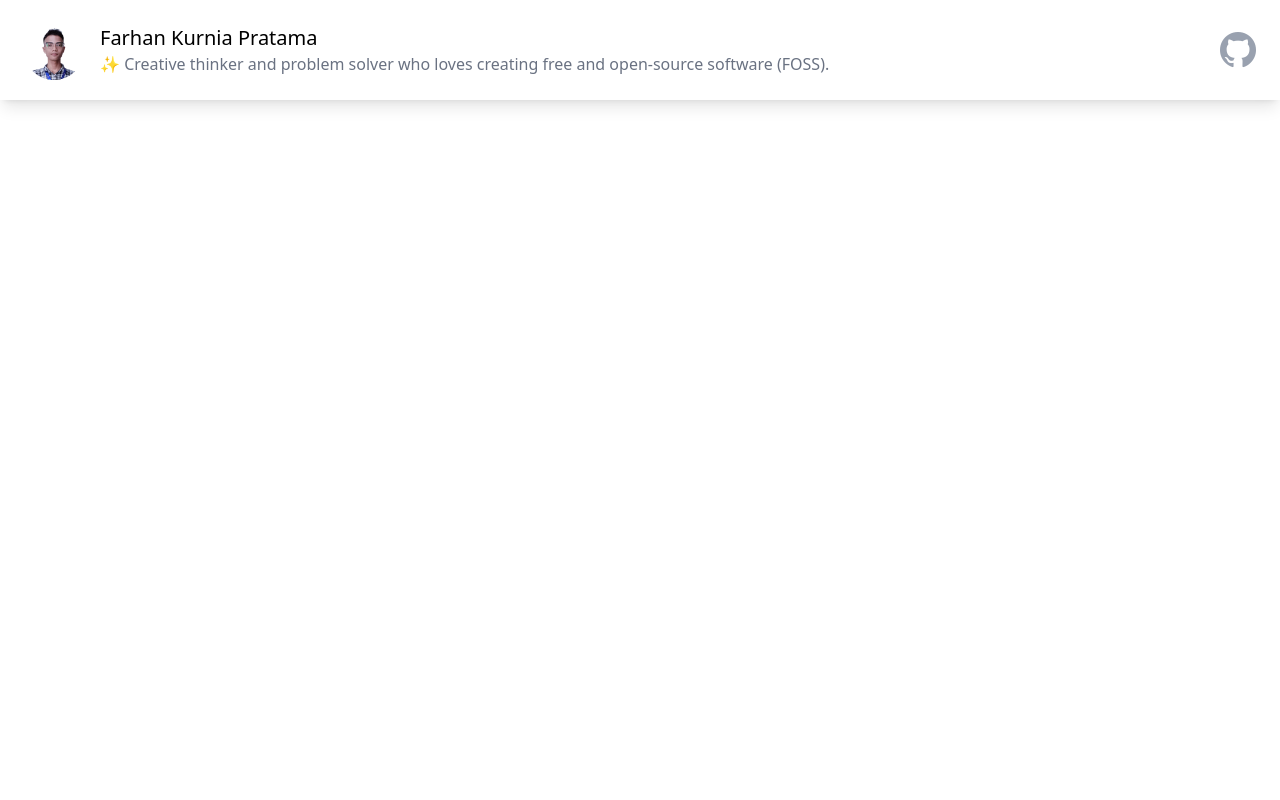
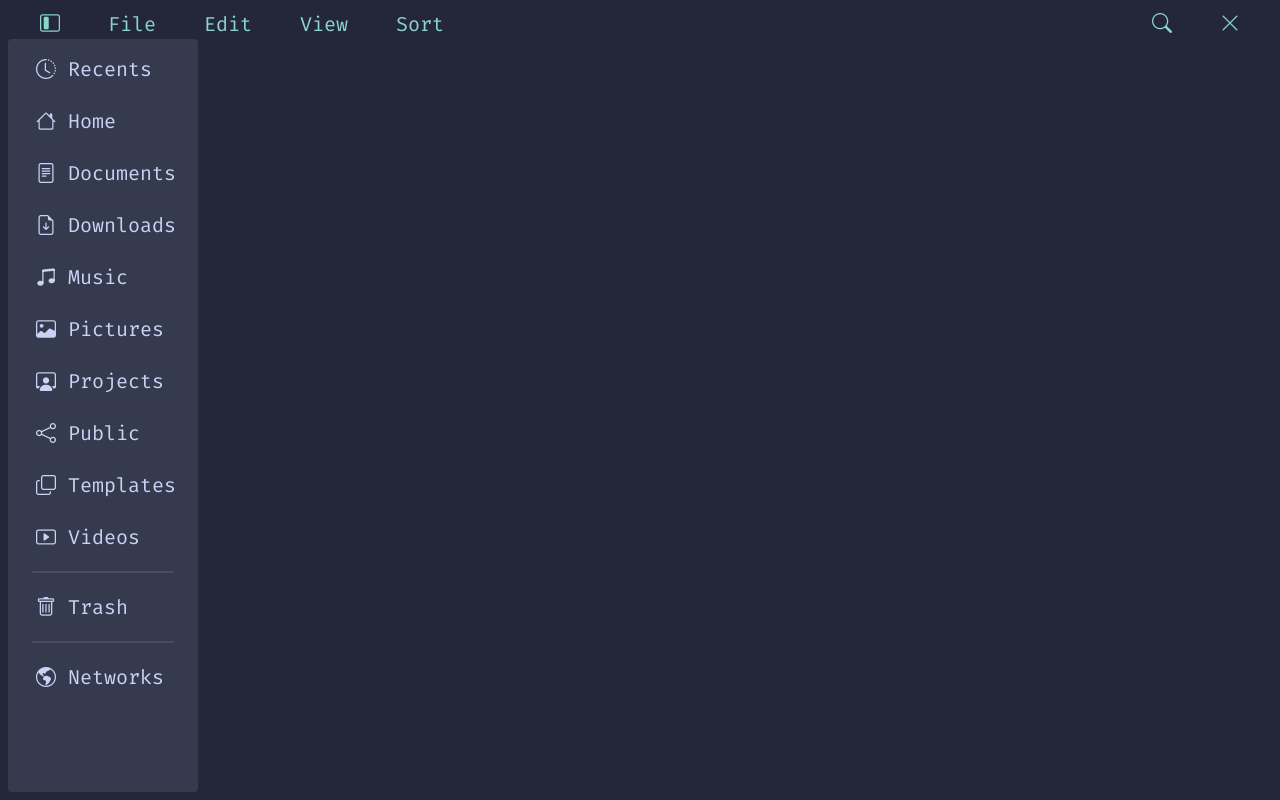
Before and after one commit to farhnkrnapratma/farhnkrnapratma, a Vue app: page / in a window 1280 px wide. Built offline with nearby package versions, Linux system fonts and the light colour scheme.

Commit message:
Patch: Designed new UI

```diff
--- a/biome.json
+++ b/biome.json
@@ -11,7 +11,10 @@
     },
     "formatter": {
         "enabled": true,
-		"indentStyle": "tab"
+        "indentStyle": "space",
+        "indentWidth": 4,
+        "lineWidth": 120,
+        "lineEnding": "lf"
     },
     "organizeImports": {
         "enabled": true
--- a/index.html
+++ b/index.html
@@ -2,8 +2,15 @@
 <html lang="en">
     <head>
         <meta charset="UTF-8" />
-        <link rel="icon" type="image/png" href="./src/assets/img/profile.png" />
         <meta name="viewport" content="width=device-width, initial-scale=1.0" />
+        <link rel="icon" type="image/png" href="src/assets/img/profile.png" />
+        <meta name="viewport" content="width=device-width, initial-scale=1.0" />
+        <link rel="preconnect" href="https://fonts.googleapis.com" />
+        <link rel="preconnect" href="https://fonts.gstatic.com" crossorigin />
+        <link
+            href="https://fonts.googleapis.com/css2?family=Fira+Code:wght@300..700&display=swap"
+            rel="stylesheet"
+        />
         <title>Farhan Kurnia Pratama (@farhnkrnapratma)</title>
     </head>
     <body>
--- a/src/App.vue
+++ b/src/App.vue
@@ -1,34 +1,60 @@
 <template>
     <div
-        class="items-center w-full h-25 flex gap-x-4 bg-white p-6 shadow-lg dark:bg-slate-900"
+        class="w-full h-full absolute top-0 left-0 grid [grid-template-columns:15%_85%] [grid-template-rows:4%_96%] p-2 bg-base whitespace-nowrap"
     >
-        <img
-            class="size-15 shrink-0 rounded-full"
-            src="./assets/img/profile.png"
-            alt="Profile Logo"
-        />
-        <div>
+        <div
+            class="col-span-full bg-base rounded-sm grid grid-cols-2 grid-rows-1"
+        >
             <div
-                class="cursor-pointer text-xl font-medium text-black dark:text-white"
+                class="col-span-1 row-span-1 inline-flex items-center w-full h-full"
             >
-                <a href="https://farhankurniapratama.my.id"
-                    >Farhan Kurnia Pratama</a
-                >
+                <ul class="list-none inline-flex ml-2 hlist">
+                    <li class="bi bi-layout-sidebar-inset" tabindex="0"></li>
+                    <li tabindex="0">File</li>
+                    <li tabindex="0">Edit</li>
+                    <li tabindex="0">View</li>
+                    <li tabindex="0">Sort</li>
+                </ul>
             </div>
-            <p class="text-gray-500 dark:text-gray-4ss00">
-                ✨ Creative thinker and problem solver who loves creating free
-                and open-source software (FOSS).
-            </p>
+            <div
+                class="col-span-1 row-span-1 inline-flex items-center justify-end w-full h-full"
+            >
+                <ul class="list-none inline-flex mr-2 hlist">
+                    <li class="bi bi-search" tabindex="0"></li>
+                    <li class="bi bi-x-lg" tabindex="0"></li>
+                </ul>
+            </div>
         </div>
-        <div
-            class="flex ml-auto"
-        >
-            <a href="https://github.com/farhnkrnapratma">
-                <i
-                    class="bi bi-github cursor-pointer text-4xl text-gray-400 hover:text-gray-300 shrink-0"
-                    alt="GitHub Logo"
+        <div class="bg-surface0 rounded-sm">
+            <ul class="list-none mlist">
+                <li tabindex="0"><i class="bi bi-clock-history"></i>Recents</li>
+                <li tabindex="0"><i class="bi bi-house"></i>Home</li>
+                <li tabindex="0"><i class="bi bi-file-text"></i>Documents</li>
+                <li tabindex="0">
+                    <i class="bi bi-file-earmark-arrow-down"></i>Downloads
+                </li>
+                <li tabindex="0">
+                    <i class="bi bi-music-note-beamed"></i>Music
+                </li>
+                <li tabindex="0"><i class="bi bi-image"></i>Pictures</li>
+                <li tabindex="0">
+                    <i class="bi bi-person-workspace"></i>Projects
+                </li>
+                <li tabindex="0"><i class="bi bi-share"></i>Public</li>
+                <li tabindex="0"><i class="bi bi-copy"></i>Templates</li>
+                <li tabindex="0"><i class="bi bi-play-btn"></i>Videos</li>
+                <hr
+                    class="rounded-md h-[2px] bg-surface1 border-none m-3 ml-6 mr-6"
                 />
-            </a>
+                <li tabindex="0"><i class="bi bi-trash"></i>Trash</li>
+                <hr
+                    class="rounded-md h-[2px] bg-surface1 border-none m-3 ml-6 mr-6"
+                />
+                <li tabindex="0">
+                    <i class="bi bi-globe-americas"></i>Networks
+                </li>
+            </ul>
         </div>
+        <div class="bg-base rounded-sm"></div>
     </div>
 </template>
--- a/src/style.css
+++ b/src/style.css
@@ -1,2 +1,72 @@
 @import "tailwindcss";
 @import "bootstrap-icons/font/bootstrap-icons";
+
+@theme {
+    --color-rosewater: #f4dbd6;
+    --color-flamingo: #f0c6c6;
+    --color-pink: #f5bde6;
+    --color-mauve: #c6a0f6;
+    --color-red: #ed8796;
+    --color-maroon: #ee99a0;
+    --color-peach: #f5a97f;
+    --color-yellow: #eed49f;
+    --color-green: #a6da95;
+    --color-teal: #8bd5ca;
+    --color-sky: #91d7e3;
+    --color-sapphire: #7dc4e4;
+    --color-blue: #8aadf4;
+    --color-lavender: #b7bdf8;
+    --color-text: #cad3f5;
+    --color-subtext1: #b8c0e0;
+    --color-subtext0: #a5adcb;
+    --color-overlay2: #939ab7;
+    --color-overlay1: #8087a2;
+    --color-overlay0: #6e738d;
+    --color-surface2: #5b6078;
+    --color-surface1: #494d64;
+    --color-surface0: #363a4f;
+    --color-base: #24273a;
+    --color-mantle: #1e2030;
+    --color-crust: #181926;
+}
+body {
+    @apply select-none;
+    font-family: "Fira Code", monospace;
+    font-optical-sizing: auto;
+    font-style: normal;
+}
+
+.hlist > li {
+    @apply text-teal
+    text-xl
+    p-2
+    m-4
+    rounded-md
+    cursor-pointer;
+}
+
+.hlist > li:hover,
+.hlist > li:focus {
+    @apply bg-surface1;
+}
+
+.mlist > li {
+    @apply text-text
+    text-xl
+    p-2
+    m-2
+    rounded-md
+    cursor-pointer;
+}
+
+.mlist > li > i {
+    @apply text-xl
+    mr-3
+    ml-3;
+}
+
+.mlist > li:hover,
+.mlist > li:focus {
+    @apply text-teal
+    bg-surface1;
+}
--- a/vite.config.ts
+++ b/vite.config.ts
@@ -1,7 +1,7 @@
+import tailwindcss from "@tailwindcss/vite";
+import vue from "@vitejs/plugin-vue";
 import { defineConfig } from "vite";
-import vue from "@vitejs/plugin-vue";
-import tailwindcss from "@tailwindcss/vite";
 
 export default defineConfig({
-	plugins: [vue(), tailwindcss()],
+    plugins: [vue(), tailwindcss()],
 });
```
Also changed, not shown: package.json (indentation only). Lines whose indentation alone changed are shown as unchanged.
